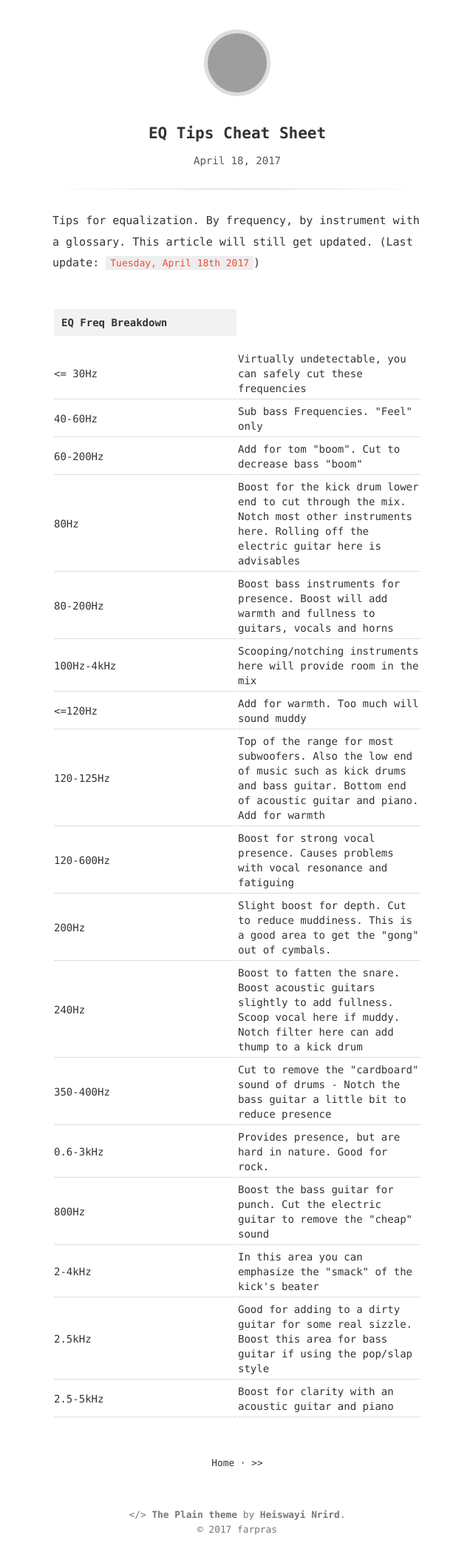
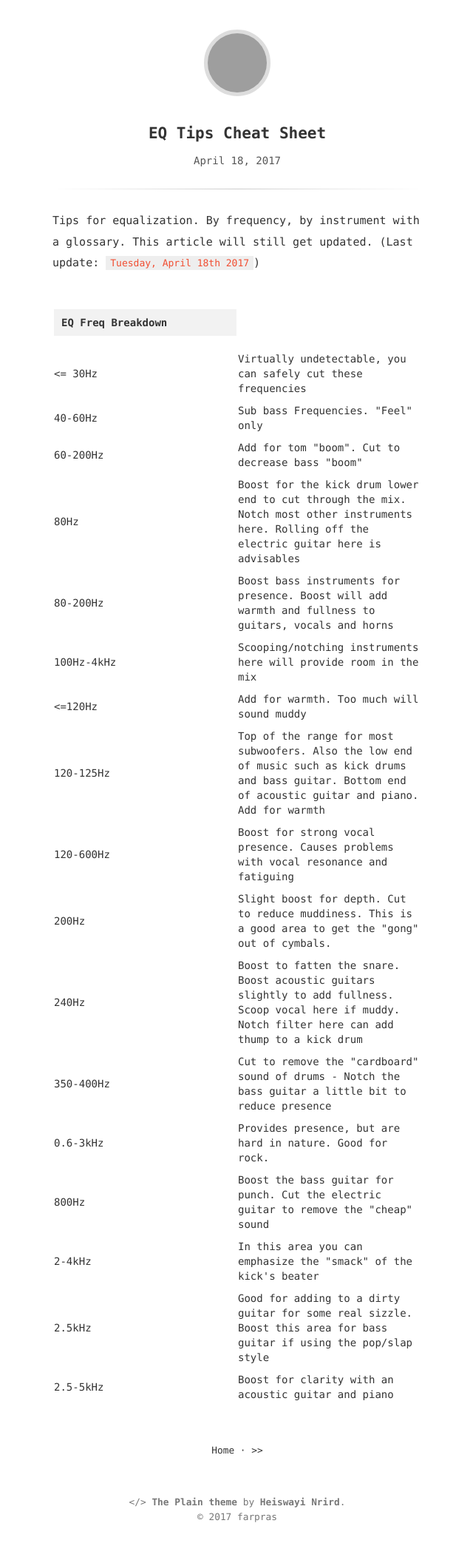
Before and after one commit to farpras/blog, a Jekyll site: the page built from _posts/2017-04-18-eq-tips-cheat-sheet.md, in a window 1280 px wide. Shown: the whole page at 74% size, without its empty margins (319-959 px from the left). Built offline with Jekyll 4.4.1, drawn with Linux system fonts in a browser that asks for light colours; grey boxes are pictures that could not be loaded.

Commit message:
edit css again2

```diff
--- a/_sass/main.scss
+++ b/_sass/main.scss
@@ -182,7 +182,6 @@ table {
   }
   td {
     padding: 4px 0;
-    border-bottom: 1px solid #ddd;
   }
 }
 iframe {
```
